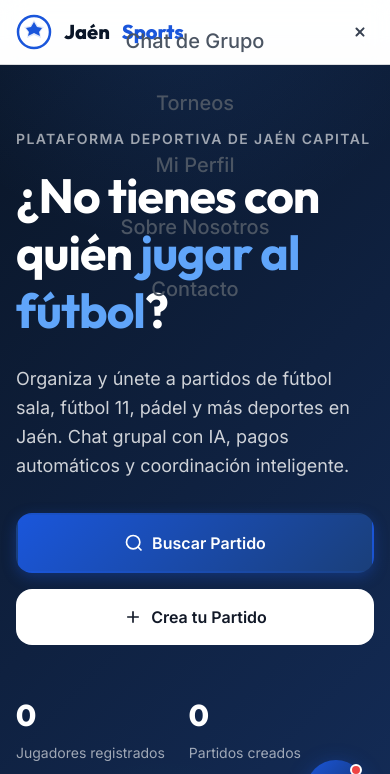
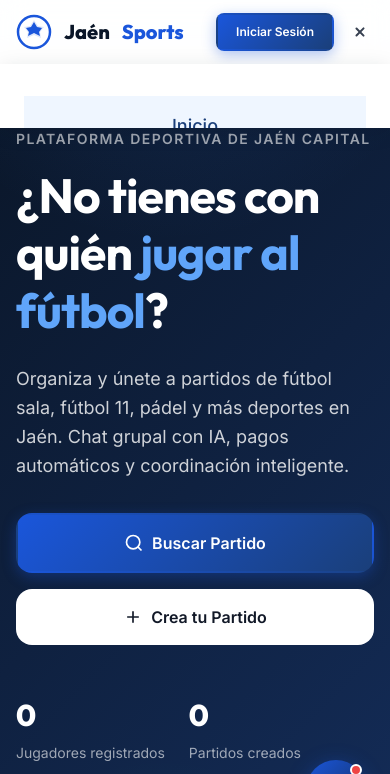
Before and after one commit to Pabloo1212/jaen-sports, a website: page index.html in a window 390 px wide. Both pictures are taken after a click on the button 360 px from the left and 32 px from the top of the page. Shown: the top 774 px of the page. Drawn offline with Linux system fonts and the light colour scheme; a script that the page names is missing.

Commit message:
Add files via upload

```diff
--- a/assets/css/layout.css
+++ b/assets/css/layout.css
@@ -383,16 +383,19 @@
     .nav-links {
         display: none;
         position: fixed;
-        top: 72px;
+        top: 64px;
         left: 0;
         right: 0;
         bottom: 0;
-        background: var(--color-white);
+        background: #ffffff;
         flex-direction: column;
         align-items: center;
-        justify-content: center;
-        gap: var(--space-8);
+        justify-content: flex-start;
+        gap: 0;
         z-index: var(--z-overlay);
+        padding: var(--space-8) var(--space-6);
+        overflow-y: auto;
+        box-shadow: 0 4px 20px rgba(0,0,0,0.1);
     }
 
     .nav-links.open {
@@ -401,7 +404,23 @@
     }
 
     .nav-links a {
-        font-size: var(--text-xl);
+        font-size: var(--text-lg);
+        font-weight: var(--weight-medium);
+        color: var(--color-gray-800);
+        padding: var(--space-4) var(--space-4);
+        width: 100%;
+        text-align: center;
+        border-bottom: 1px solid var(--color-gray-100);
+    }
+
+    .nav-links a:last-of-type {
+        border-bottom: none;
+    }
+
+    .nav-links a:hover,
+    .nav-links a.active {
+        color: var(--color-primary-600);
+        background: var(--color-primary-50);
     }
 
     .menu-toggle {
@@ -409,7 +428,7 @@
     }
 
     .nav-actions .btn-sm {
-        display: none;
+        display: flex;
     }
 
     .footer-grid {
```
